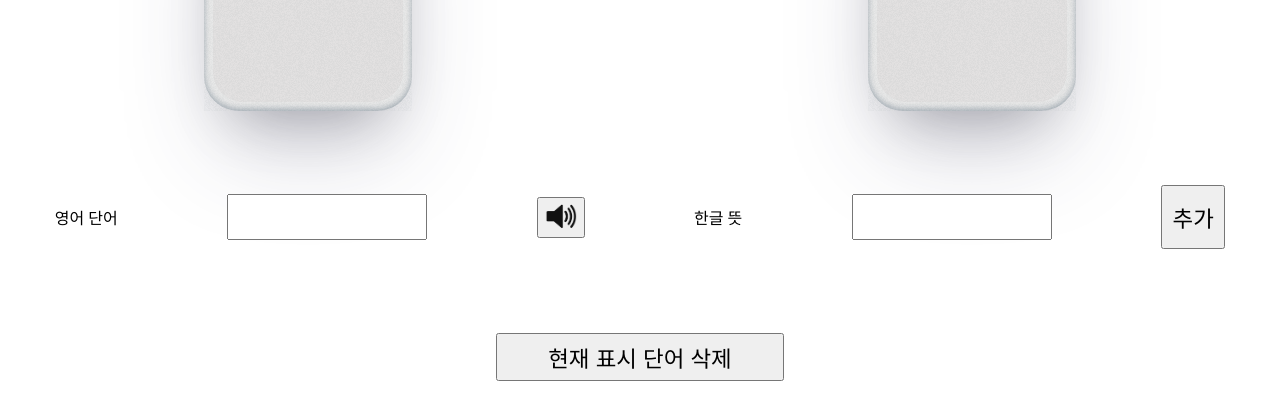
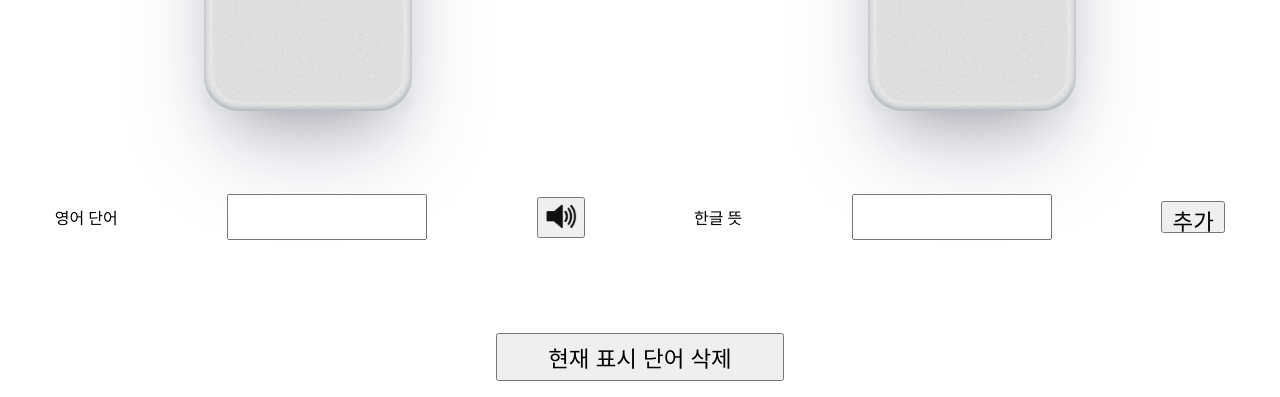
Before and after one commit to psp0/EnglishWord_notepad, a plain HTML site: page index.html in a window 1280 px wide. Shown: the part 403-800 px from the top of the page. Drawn offline with Linux system fonts and the light colour scheme; a web font is replaced by a local one.

Commit message:
버튼 더 작게 수정

```diff
--- a/index.css
+++ b/index.css
@@ -98,7 +98,7 @@ html {
 }
 .add-box .add-button {
   width: 4rem;
-  height: 4rem;
+  height: 2rem;
   font-size: 1.4rem;
 }
 .add-box > button img {
```
